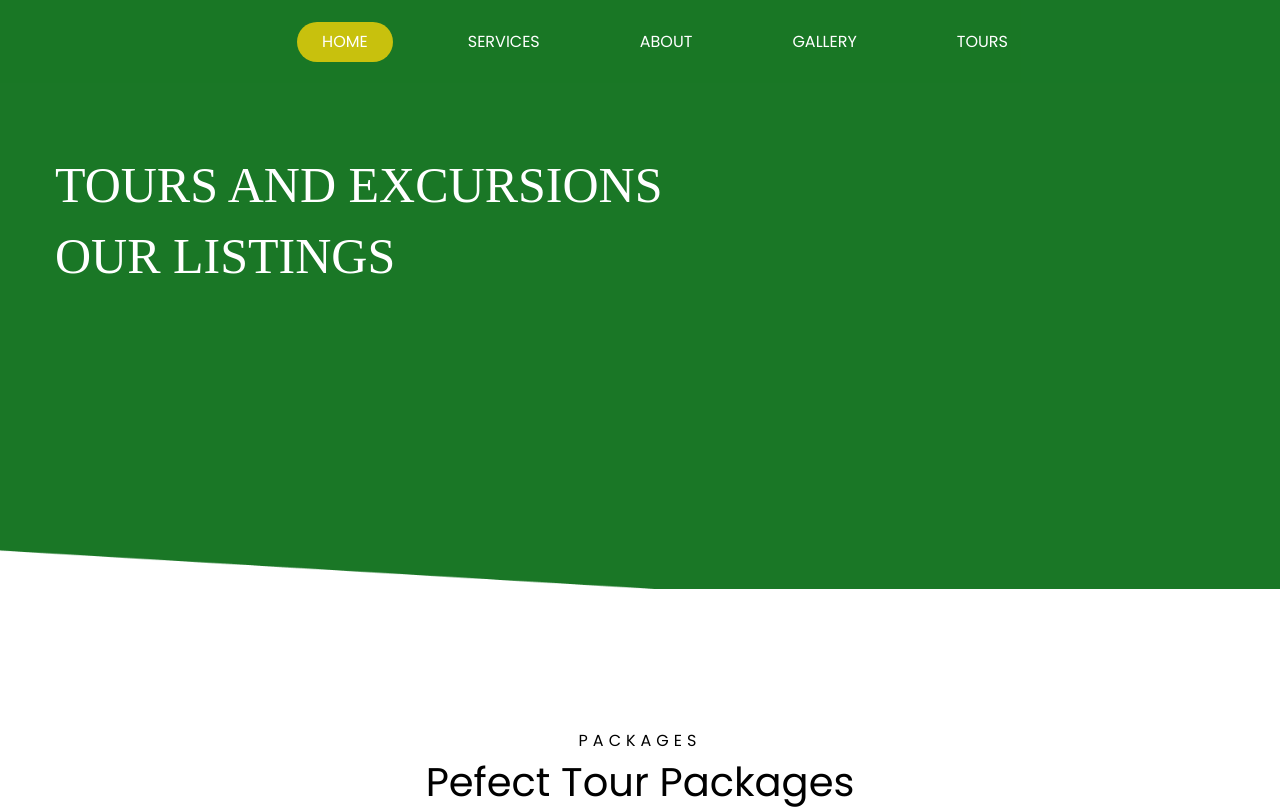
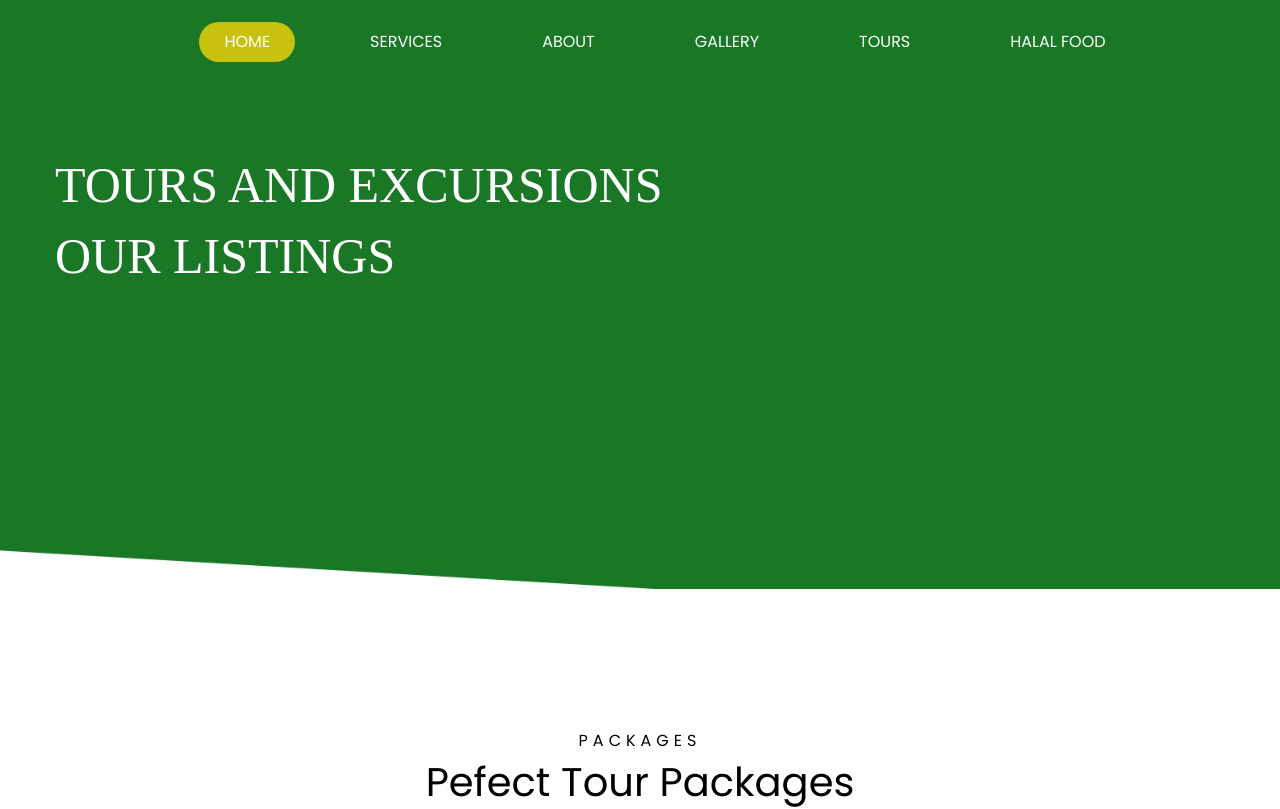
Before and after one commit to Jafar-Moore/bilaltoursjamaica, a plain HTML site: page Tours.html in a window 1280 px wide. Shown: the top 809 px of the page. Drawn offline with nearby package versions, Linux system fonts and the light colour scheme; a web font is replaced by a local one.

Commit message:
Update Tours.html

```diff
--- a/Tours.html
+++ b/Tours.html
@@ -47,6 +47,7 @@
             <li><a href="about.html" class="">ABOUT</a></li>
             <li><a href="gallery.html">GALLERY</a></li>
             <li><a href="Tours.html">TOURS</a></li>
+            <li><a href="halalfood.html">HALAL FOOD</a></li>
           </ul>
         </nav>
 
```
